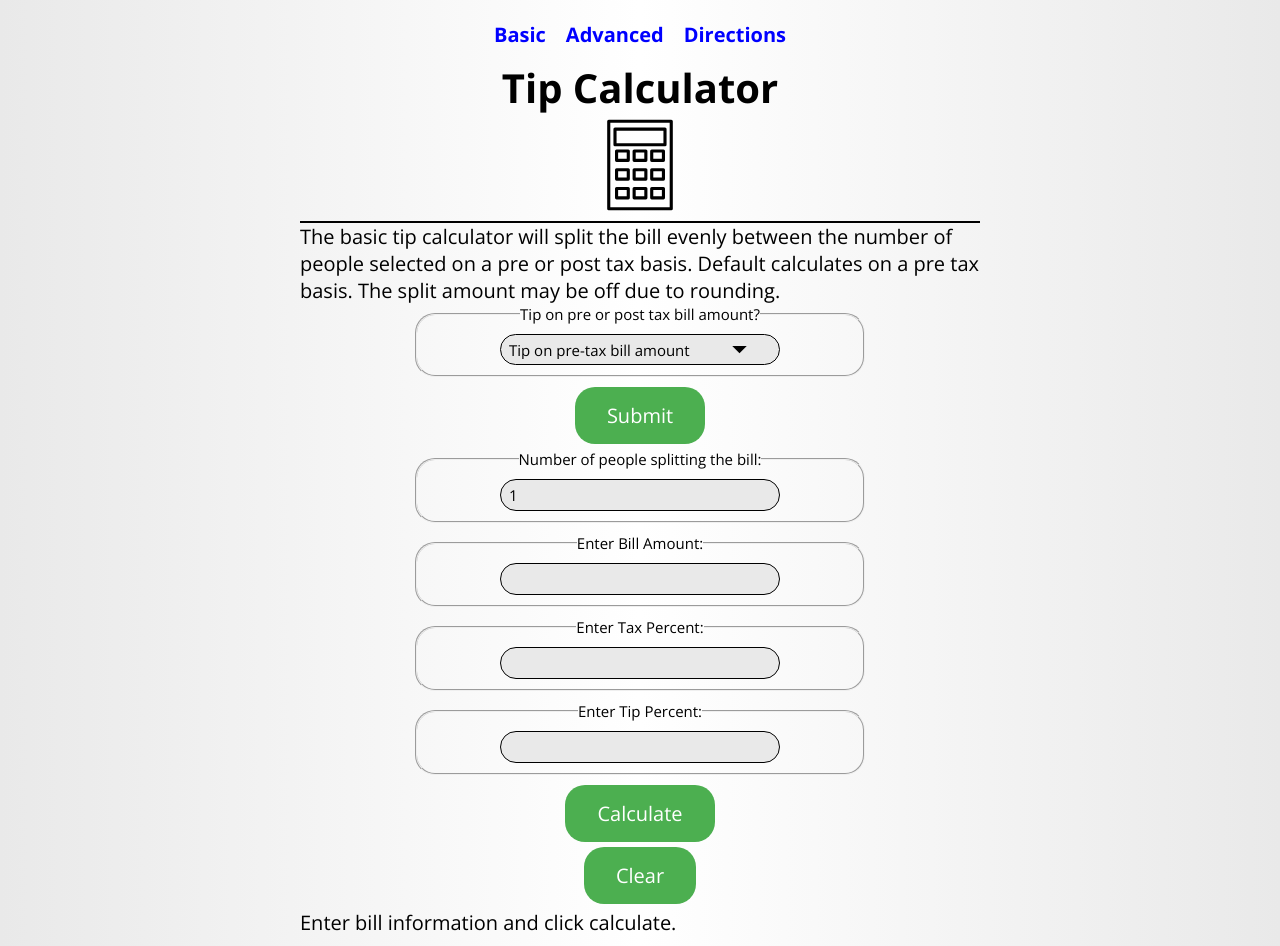
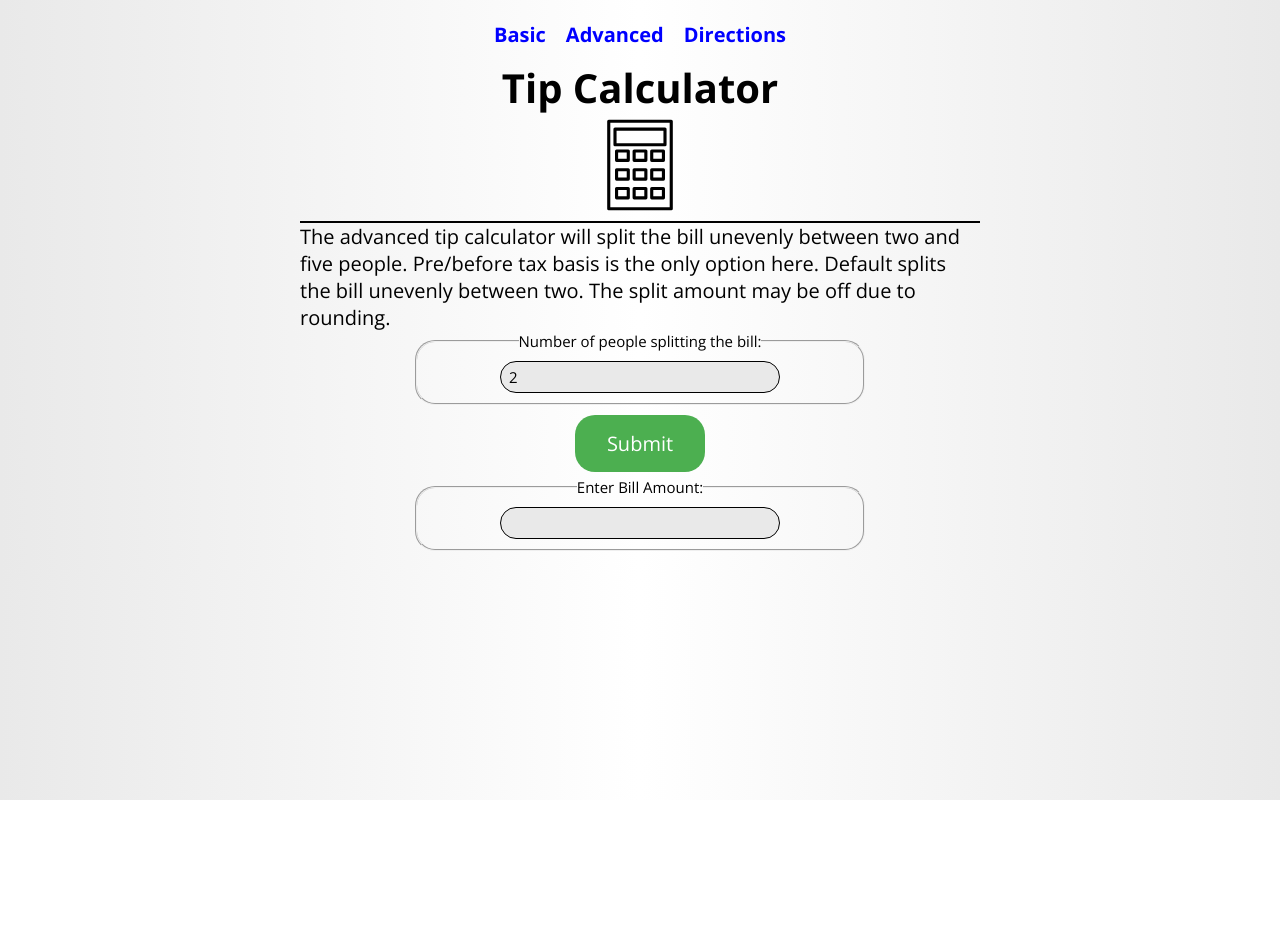
Before and after one commit to ARogala/Tip-Calculator, a React (Create React App) app: page /advanced in a window 1280 px wide. After the commit the page ends 800 px from the top, so only its background shows below. Built offline with nearby package versions, Linux system fonts and the light colour scheme.

Commit message:
add some advanced calc components

```diff
--- /dev/null
+++ b/src/components/Advanced.js
@@ -0,0 +1,38 @@
+import React from 'react';
+
+
+class Advanced extends React.Component {
+	constructor(props) {
+		super(props);
+		this.state = {
+			numPeople: '2'
+		};
+	}
+	render() {
+		return(
+			<div>
+				<form>
+					<fieldset className="TipCalcForm__fieldset">
+						<legend className="TipCalcForm__legend">Enter Bill Amount:</legend>
+						<label className="TipCalcForm__label" htmlFor="billAmoutInput">
+							Bill Amount
+						</label>
+						<div className="TipCalcForm__input-div">
+							<input
+								className="TipCalcForm__input"
+								type="number"
+								id="billAmoutInput"
+								min="0"
+								step="0.01"
+								value={this.state.billAmout}
+								onChange={e => this.handleBillAmountChange(e)}
+							/>
+						</div>
+					</fieldset>
+				</form>
+			</div>
+		);
+	}
+}
+
+export default Advanced;
--- a/src/components/App.js
+++ b/src/components/App.js
@@ -1,6 +1,6 @@
 import React, { Component } from 'react';
 import { ToastContainer } from 'react-toastify';
-// import { Route } from 'react-router-dom';
+import { Route } from 'react-router-dom';
 // import { connect } from 'react-redux';
 import { withRouter } from 'react-router-dom';
 import { Link } from 'react-router-dom';
@@ -8,6 +8,8 @@ import { Link } from 'react-router-dom';
 import PrePostTaxSelect from './PrePostTaxSelect';
 import Basic from './Basic';
 import BasicResults from './BasicResults';
+import SettingsAdvanced from './SettingsAdvanced';
+import Advanced from './Advanced';
 
 import calculator from '../images/Calculator1.svg';
 
@@ -19,7 +21,7 @@ class App extends Component {
                     <Link to="/" className="nav__link">
                         Basic
                     </Link>
-                    <Link to="/" className="nav__link">
+                    <Link to="/advanced" className="nav__link">
                         Advanced
                     </Link>
                     <Link to="/" className="nav__link">
@@ -31,14 +33,38 @@ class App extends Component {
                     <img className="header__img" src={calculator} alt="beer" />
                 </header>
 
-                <main className="main" role="main" >
-                    <p>
-                        The basic tip calculator will split the bill evenly between the number of people selected on a pre
-                        or post tax basis. Default calculates on a pre tax basis. The split amount may be off due to rounding.
-                    </p>
-                    <PrePostTaxSelect />
-                    <Basic />
-                    <BasicResults />
+                <main className="main" role="main">
+                    <Route
+                        exact
+                        path="/"
+                        render={() => (
+                            <div>
+                                <p>
+                                    The basic tip calculator will split the bill evenly between the number of people
+                                    selected on a pre or post tax basis. Default calculates on a pre tax basis. The
+                                    split amount may be off due to rounding.
+                                </p>
+                                <PrePostTaxSelect />
+                                <Basic />
+                                <BasicResults />
+                            </div>
+                        )}
+                    />
+
+                    <Route
+                        path="/advanced"
+                        render={() => (
+                            <div>
+                                <p>
+                                    The advanced tip calculator will split the bill unevenly between two and five
+                                    people. Pre/before tax basis is the only option here. Default splits the bill
+                                    unevenly between two. The split amount may be off due to rounding.
+                                </p>
+                                <SettingsAdvanced />
+                                <Advanced />
+                            </div>
+                        )}
+                    />
                 </main>
                 <ToastContainer />
             </div>
--- /dev/null
+++ b/src/components/SettingsAdvanced.js
@@ -0,0 +1,66 @@
+import React from 'react';
+import { connect } from 'react-redux';
+
+import { getPrePostTaxChoice } from '../redux/actions';
+
+class SettingsAdvanced extends React.Component {
+	constructor(props) {
+		super(props);
+		this.state = {
+			numPeople: '2'
+		};
+	}
+
+	handleNumPeopleChange(e) {
+		this.setState({ numPeople: e.target.value });
+	}
+
+	handleSubmit(e) {
+		e.preventDefault();
+		this.props.getPrePostTaxChoice(this.state.prePostTax);
+	}
+
+	resetForm() {
+		this.setState({
+			numPeople: '2'
+		});
+	}
+
+	render() {
+		return (
+			<form className="TipCalcForm" onSubmit={e => this.handleSubmit(e)}>
+				<fieldset className="TipCalcForm__fieldset">
+					<legend className="TipCalcForm__legend">Number of people splitting the bill:</legend>
+					<label className="TipCalcForm__label" htmlFor="numPeopleInput">
+						Number of people splitting the bill
+					</label>
+					<div className="TipCalcForm__input-div">
+						<input
+							className="TipCalcForm__input"
+							type="number"
+							id="numPeopleInput"
+							min="2"
+							max="5"
+							value={this.state.numPeople}
+							onChange={e => this.handleNumPeopleChange(e)}
+						/>
+					</div>
+				</fieldset>
+				<div className="appBtnContainer">
+					<button className="appBtn" type="submit" value="Submit">
+						Submit
+					</button>
+				</div>
+			</form>
+		);
+	}
+}
+
+const mapDispatchToProps = {
+	getPrePostTaxChoice: getPrePostTaxChoice
+};
+
+export default connect(
+	null,
+	mapDispatchToProps
+)(SettingsAdvanced);
```
